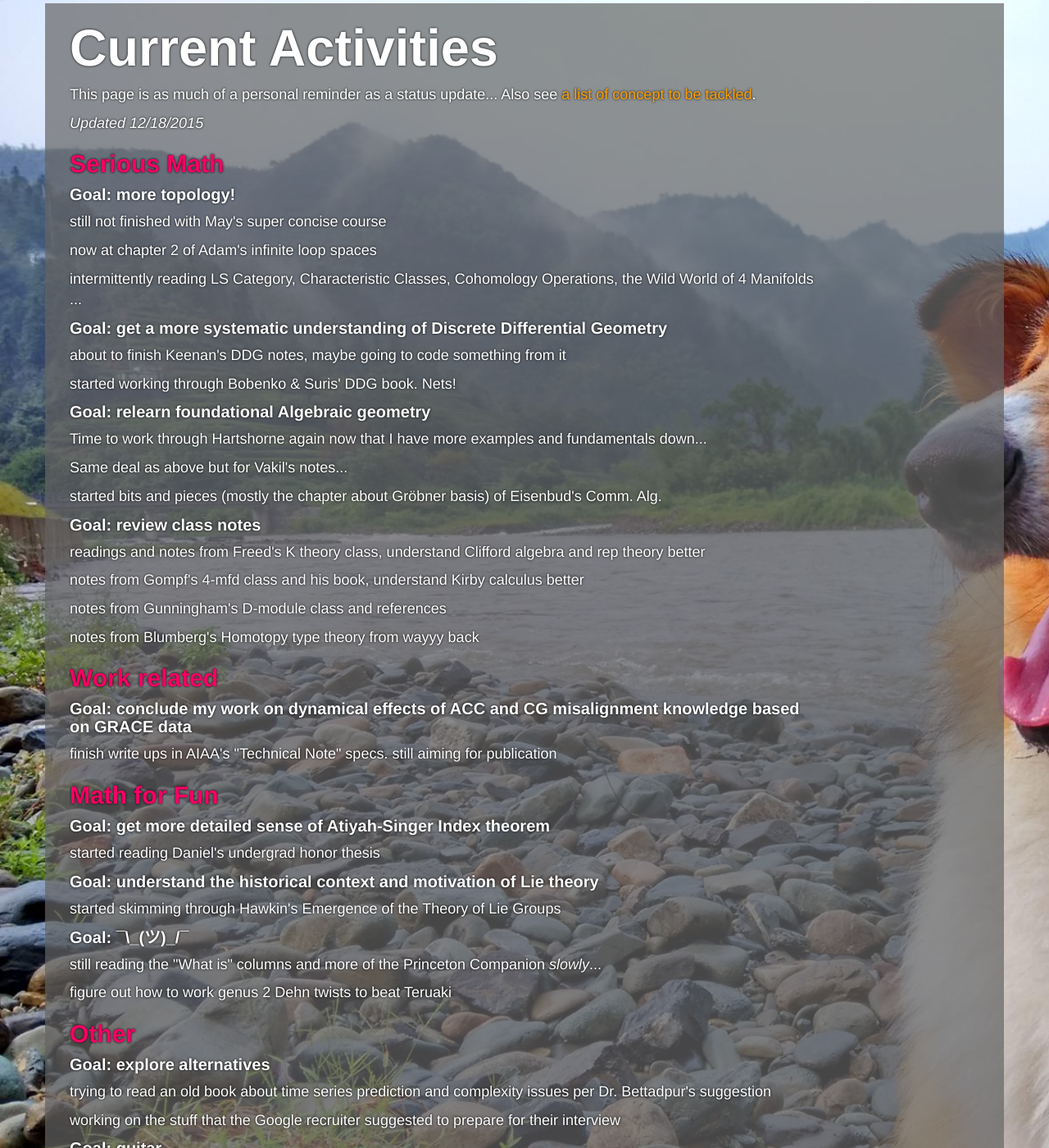
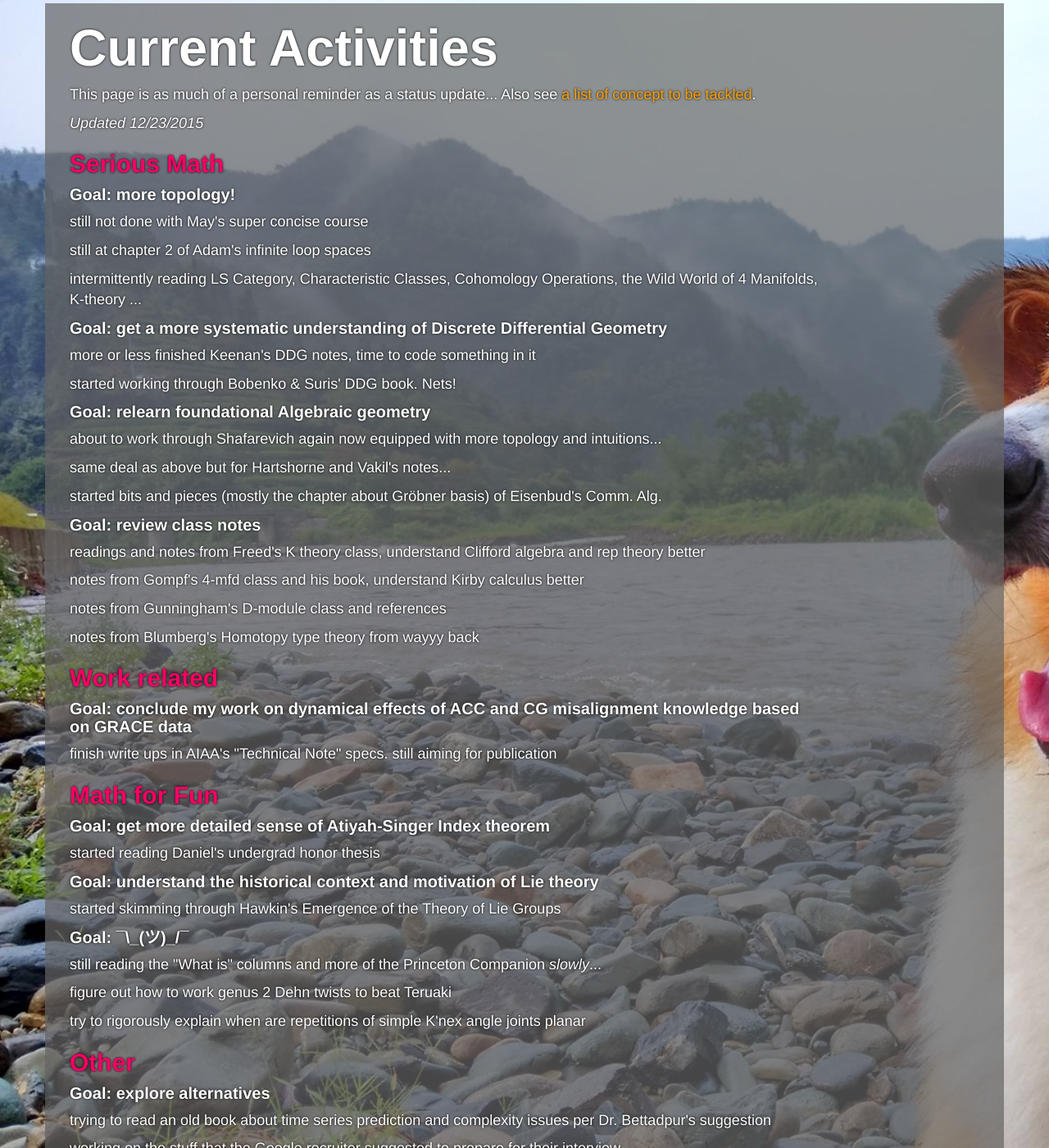
Before and after one commit to levincoolxyz/levincoolxyz.github.io, a Jekyll site: the page built from activity.html, in a window 1280 px wide and 1400 px high, scrolled down 209 px. Shown: the whole window at 82% size. Built offline with Jekyll 4.4.1, drawn with Linux system fonts in a browser that asks for light colours; some of the changed text lies outside the part shown.

Commit message:
new commit

```diff
--- a/activity.html
+++ b/activity.html
@@ -6,21 +6,21 @@ title: Current Activities - Feng Ling
 <div id="activities" class="container col-md-10">
 	<h1>Current Activities</h1>
 	<p>This page is as much of a personal reminder as a status update... Also see <a href="/todo.html">a list of concept to be tackled</a>.</p>
-	<p><em>Updated 12/18/2015</em></p>
+	<p><em>Updated 12/23/2015</em></p>
 
 	<h2 style="color:rgb(250,0,100) !important;">Serious Math</h2>
 	<h4>Goal: more topology!</h4>
-	<p>still not finished with May's super concise course</p>
-	<p>now at chapter 2 of Adam's infinite loop spaces</p>
-	<p>intermittently reading LS Category, Characteristic Classes, Cohomology Operations, the Wild World of 4 Manifolds ...</p>
+	<p>still not done with May's super concise course</p>
+	<p>still at chapter 2 of Adam's infinite loop spaces</p>
+	<p>intermittently reading LS Category, Characteristic Classes, Cohomology Operations, the Wild World of 4 Manifolds, K-theory ...</p>
 
 	<h4>Goal: get a more systematic understanding of Discrete Differential Geometry</h4>
-	<p>about to finish Keenan's DDG notes, maybe going to code something from it</p>
+	<p>more or less finished Keenan's DDG notes, time to code something in it</p>
 	<p>started working through Bobenko & Suris' DDG book. Nets!</p>
 
 	<h4>Goal: relearn foundational Algebraic geometry</h4>
-	<p>Time to work through Hartshorne again now that I have more examples and fundamentals down...</p>
-	<p>Same deal as above but for Vakil's notes...</p>
+	<p>about to work through Shafarevich again now equipped with more topology and intuitions...</p>
+	<p>same deal as above but for Hartshorne and Vakil's notes...</p>
 	<p>started bits and pieces (mostly the chapter about Gröbner basis) of Eisenbud's Comm. Alg.</p>
 
 	<h4>Goal: review class notes</h4>
@@ -43,6 +43,7 @@ title: Current Activities - Feng Ling
 	<h4>Goal: ¯\_(ツ)_/¯</h4>
 	<p>still reading the "What is" columns and more of the Princeton Companion <em>slowly</em>...</p>
 	<p>figure out how to work genus 2 Dehn twists to beat Teruaki</p>
+	<p>try to rigorously explain when are repetitions of simple K'nex angle joints planar</p>
 
 	<h2 style="color:rgb(250,0,100) !important;">Other</h2>
 	<h4>Goal: explore alternatives</h4>
@@ -50,9 +51,9 @@ title: Current Activities - Feng Ling
 	<p>working on the stuff that the Google recruiter suggested to prepare for their interview</p>
 
 	<h4>Goal: guitar</h4>
-	<p>nylon strings are great</p>
+	<p>those nylon strings are finally more or less set</p>
 	<p>Perfect the playing of "Romance" (cf. <a href="https://www.youtube.com/watch?v=Z5tEd16aBCY">this performance</a>) and link it to some classic bullfighter theme (España Cañí).</p>
 
-	<h2 style="color:rgb(250,0,100) !important;">GRAD SCHOOL APPS</h2>
+	<h2 style="color:rgb(250,0,100) !important;">still some GRAD SCHOOL APPS left</h2>
 
 </div>
--- a/fotos/index.html
+++ b/fotos/index.html
@@ -325,7 +325,7 @@ title: Photos - FENG LING
 		</div>
 		</div>
 	</div>
-	<p><a data-toggle="collapse" data-target="#humanz" class="btn" style="color:rgb(100,0,50) !important;" href="#humanz">Expand >></a></p>
+	<p><a data-toggle="collapse" data-target="#humanz" class="btn" style="color:rgb(250,0,100) !important;" href="#humanz">Expand >></a></p>
 
 
 	<h3>Next let's talk about them plants and rocks.</h3>
--- a/todo.html
+++ b/todo.html
@@ -31,6 +31,7 @@ title: Need2Know - Feng Ling
 	  <li>Quivers</li>
 	  <li>moduli problems</li>
 	  <li>LS category and topological complexity</li>
+	  <li>pointless topology</li>
 	</ul>
 
 	<h4>Geometric Topology</h4>
```
Also changed, not shown: other parts of todo.html (+2 -1 lines).
